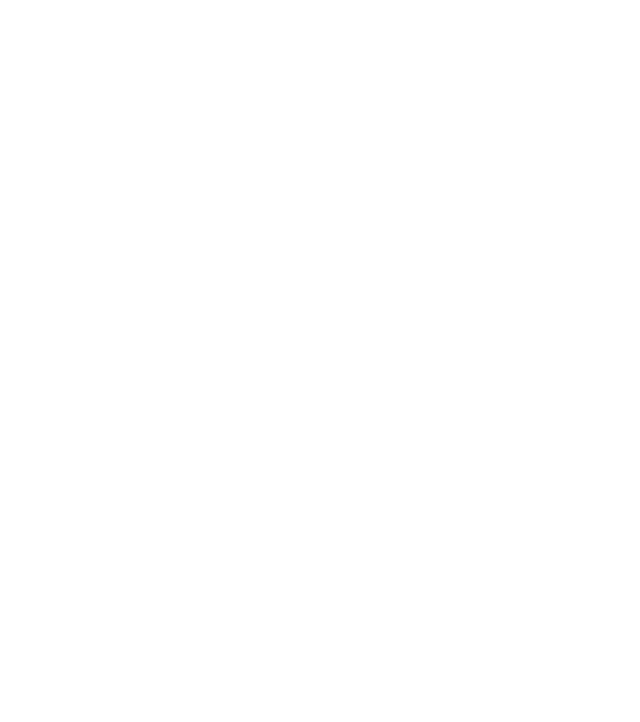
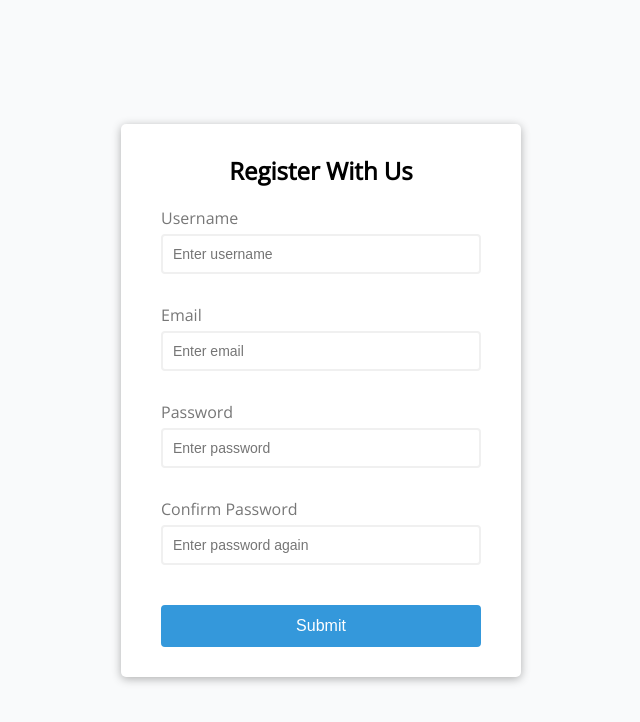
Before and after one commit to jasonfrancki/FormValidator, a plain HTML site: page index.html in a window 1280 px wide. Shown: the whole page, without its empty margins (319-959 px from the left). Drawn offline with nearby package versions, Linux system fonts and the light colour scheme.

Commit message:
created form with html and css

```diff
--- a/index.html
+++ b/index.html
@@ -7,6 +7,32 @@
     <title>Registration Form</title>
 </head>
 <body>
+    <div class="container">
+        <form action="" id="form" class="form">
+            <h2>Register With Us</h2>
+            <div class="form-control">
+                <label for="username">Username</label>
+                <input type="text" id="username" placeholder="Enter username">
+                <small>Error message</small>
+            </div>
+            <div class="form-control">
+                <label for="email">Email</label>
+                <input type="text" id="email" placeholder="Enter email">
+                <small>Error message</small>
+            </div>
+            <div class="form-control">
+                <label for="password">Password</label>
+                <input type="password" id="password" placeholder="Enter password">
+                <small>Error message</small>
+            </div>
+            <div class="form-control">
+                <label for="password2">Confirm Password</label>
+                <input type="password" id="password2" placeholder="Enter password again">
+                <small>Error message</small>
+            </div>
+            <button>Submit</button>
+        </form>
+    </div>
 
     <script src="app.js"></script>
 </body>
--- a/style.css
+++ b/style.css
@@ -0,0 +1,95 @@
+@import url('https://fonts.googleapis.com/css2?family=Open+Sans&display=swap');
+
+:root {
+	--success-color: #2ecc71;
+	--error-color: #e74c3c;
+}
+
+* {
+	box-sizing: border-box;
+}
+
+body {
+	background-color: #f9fafb;
+	font-family: 'Open Sans', sans-serif;
+	display: flex;
+	align-items: center;
+	justify-content: center;
+	height: 100vh;
+	margin: 0;
+}
+
+.container {
+	background-color: #fff;
+	border-radius: 5px;
+	box-shadow: 0 2px 10px rgba(0, 0, 0, 0.3);
+	width: 400px;
+}
+
+h2 {
+	text-align: center;
+	margin: 0 0 20px;
+}
+
+.form {
+	padding: 30px 40px;
+}
+
+.form-control {
+	margin-bottom: 10px;
+	padding-bottom: 20px;
+	position: relative;
+}
+
+.form-control label {
+	color: #777;
+	display: block;
+	margin-bottom: 5px;
+}
+
+.form-control input {
+	border: 2px solid #f0f0f0;
+	border-radius: 4px;
+	display: block;
+	width: 100%;
+	padding: 10px;
+	font-size: 14px;
+}
+
+.form-control input:focus {
+	outline: 0;
+	border-color: #777;
+}
+
+.form-control.success input {
+	border-color: var(--success-color);
+}
+
+.form-control.error input {
+	border-color: var(--error-color);
+}
+
+.form-control small {
+	color: var(--error-color);
+	position: absolute;
+	bottom: 0;
+	left: 0;
+	visibility: hidden;
+}
+
+.form-control.error small {
+	visibility: visible;
+}
+
+.form button {
+	cursor: pointer;
+	background-color: #3498db;
+	border: 2px solid #3498db;
+	border-radius: 4px;
+	color: white;
+	display: block;
+	font-size: 16px;
+	padding: 10px;
+	margin-top: 20px;
+	width: 100%;
+}
```
